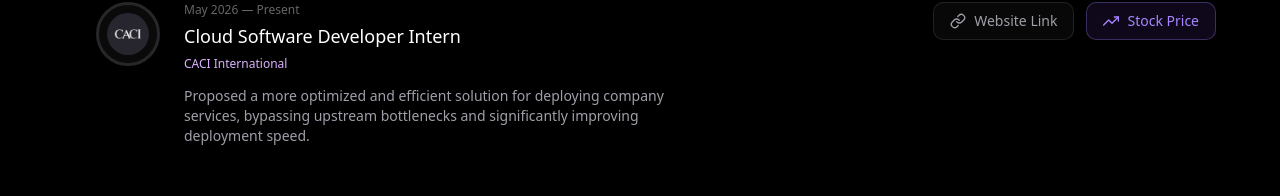
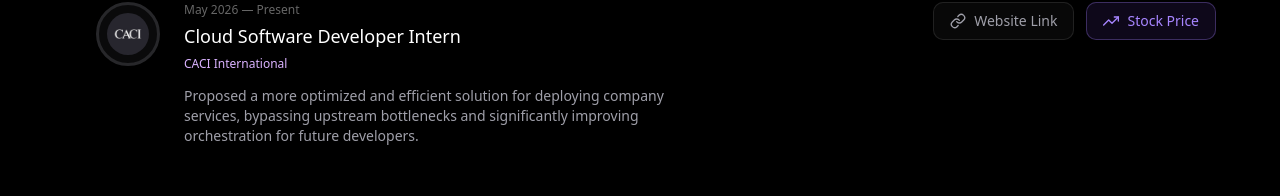
Before and after one commit to BekzodDjumanov/Portfolio, a Next.js app: page /resume in a window 1280 px wide. Shown: the part 506-702 px from the top of the page. Built offline with nearby package versions, Linux system fonts and the light colour scheme; a web font is replaced by a local one.

Commit message:
refer to previous commit

```diff
--- a/app/resume/page.tsx
+++ b/app/resume/page.tsx
@@ -91,7 +91,7 @@ export default function Projects() {
       company: "CACI International",
       logo: "/images/caci.png",
       description:
-        "Proposed a more optimized and efficient solution for deploying company services, bypassing upstream bottlenecks and significantly improving deployment speed.",
+        "Proposed a more optimized and efficient solution for deploying company services, bypassing upstream bottlenecks and significantly improving orchestration for future developers.",
       website: "https://www.caci.com",
       stock: "https://finance.yahoo.com/quote/CACI",
     },
```
